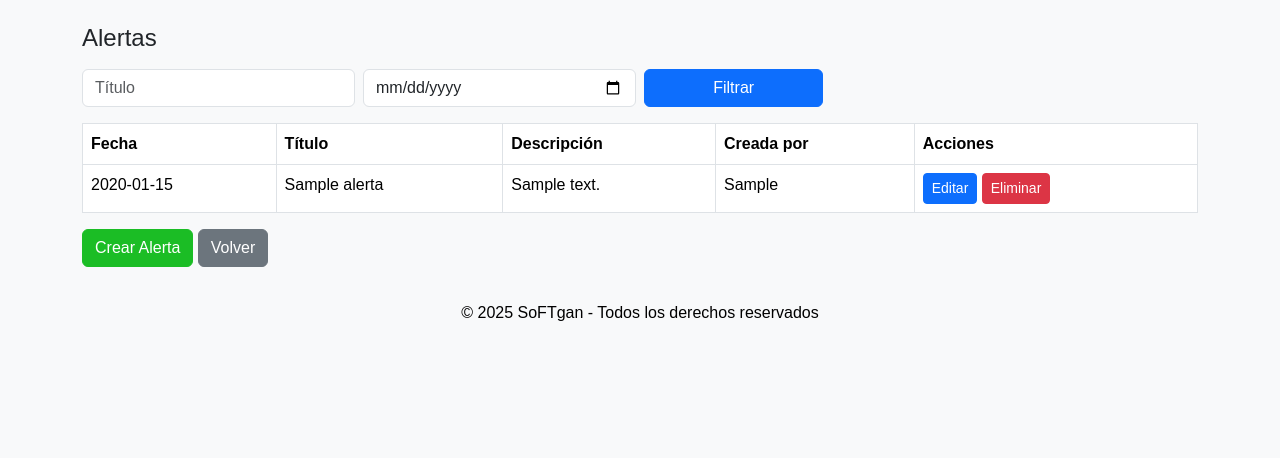
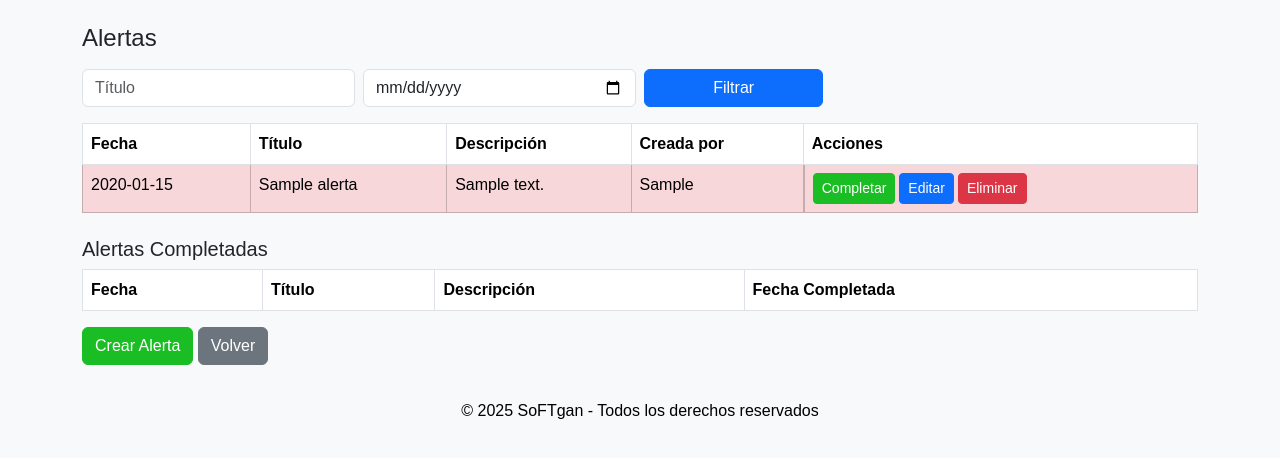
Before and after one commit to eyvervalbuena/softgan-v2, a Flask app: page /alertas/ in a window 1280 px wide; the page is wider, and only the part inside the window is pictured. Shown: the part 128-586 px from the top of that part. Run offline with Flask 3, Linux system fonts and the light colour scheme; the visitor is signed in with stand-in values (Sample User, id 1); tables that the repository leaves empty hold one stand-in row (values such as "Sample post"); lists and menus that the app fills with data are empty; some libraries are stand-ins or nearby versions.

Commit message:
punto de recuperación CRUD de alertas funcional

```diff
--- a/app/__init__.py
+++ b/app/__init__.py
@@ -48,12 +48,27 @@ def crear_tablas():
                 tipo ENUM('manual','automatica') DEFAULT 'manual',
                 creada_por INT,
                 finca_id INT,
+                estado ENUM('pendiente','completada') DEFAULT 'pendiente',
+                fecha_completada DATE,
                 created_at TIMESTAMP DEFAULT CURRENT_TIMESTAMP,
                 FOREIGN KEY (creada_por) REFERENCES usuarios(id) ON DELETE SET NULL,
                 FOREIGN KEY (finca_id) REFERENCES fincas(id) ON DELETE CASCADE
             )"""
         )
-
+        cursor.execute(
+            "SELECT COUNT(*) FROM INFORMATION_SCHEMA.COLUMNS WHERE TABLE_NAME='alertas' AND COLUMN_NAME='estado'"
+        )
+        row = cursor.fetchone()
+        if row and list(row.values())[0] == 0:
+            cursor.execute(
+                "ALTER TABLE alertas ADD COLUMN estado ENUM('pendiente','completada') DEFAULT 'pendiente'"
+            )
+        cursor.execute(
+            "SELECT COUNT(*) FROM INFORMATION_SCHEMA.COLUMNS WHERE TABLE_NAME='alertas' AND COLUMN_NAME='fecha_completada'"
+        )
+        row = cursor.fetchone()
+        if row and list(row.values())[0] == 0:
+            cursor.execute("ALTER TABLE alertas ADD COLUMN fecha_completada DATE")
 def create_app():
     app = Flask(__name__)
     app.config.from_pyfile('config.py')
@@ -83,12 +98,12 @@ def create_app():
             tomorrow = (date.today() + timedelta(days=1)).isoformat()
             with mysql.connection.cursor(MySQLdb.cursors.DictCursor) as cursor:
                 cursor.execute(
-                    'SELECT id, nombre, fecha FROM alertas WHERE finca_id=%s AND fecha=%s ORDER BY fecha DESC LIMIT 5',
+                    'SELECT id, nombre, fecha FROM alertas WHERE finca_id=%s AND fecha=%s AND estado="pendiente" ORDER BY fecha ASC LIMIT 5',
                     (session['finca_id'], tomorrow),
                 )
                 recientes = cursor.fetchall() or []
                 cursor.execute(
-                    'SELECT COUNT(*) AS c FROM alertas WHERE finca_id=%s AND fecha=%s',
+                    'SELECT COUNT(*) AS c FROM alertas WHERE finca_id=%s AND fecha=%s AND estado="pendiente"',
                     (session['finca_id'], tomorrow),
                 )
                 count_row = cursor.fetchone() or {}
--- a/app/alertas/routes.py
+++ b/app/alertas/routes.py
@@ -1,4 +1,5 @@
 from flask import Blueprint, render_template, redirect, url_for, flash, session, request
+from datetime import date
 import MySQLdb.cursors
 
 from .. import mysql
@@ -12,19 +13,30 @@ def lista_alertas():
         return redirect(url_for('auth.login'))
     filtro = request.args.get('filtro', '').strip()
     fecha = request.args.get('fecha', '').strip()
-    query = "SELECT a.id, a.fecha, a.nombre, a.descripcion, a.tipo, u.usuario FROM alertas a LEFT JOIN usuarios u ON a.creada_por=u.id WHERE a.finca_id=%s"
+    query_base = (
+        "SELECT a.id, a.fecha, a.nombre, a.descripcion, a.tipo, a.estado, a.fecha_completada, u.usuario "
+        "FROM alertas a LEFT JOIN usuarios u ON a.creada_por=u.id WHERE a.finca_id=%s"
+    )
     params = [session.get('finca_id')]
     if filtro:
-        query += " AND a.nombre LIKE %s"
+        query_base += " AND a.nombre LIKE %s"
         params.append(f"%{filtro}%")
     if fecha:
-        query += " AND a.fecha=%s"
+        query_base += " AND a.fecha=%s"
         params.append(fecha)
-    query += " ORDER BY a.fecha DESC"
     with mysql.connection.cursor(MySQLdb.cursors.DictCursor) as cursor:
-        cursor.execute(query, tuple(params))
-        alertas = cursor.fetchall() or []
-    return render_template('listar_alertas.html', alertas=alertas, filtro=filtro, fecha=fecha)
+        cursor.execute(query_base + " AND a.estado='pendiente' ORDER BY a.fecha ASC", tuple(params))
+        pendientes = cursor.fetchall() or []
+        cursor.execute(query_base + " AND a.estado='completada' ORDER BY a.fecha_completada DESC", tuple(params))
+        completadas = cursor.fetchall() or []
+    return render_template(
+        'listar_alertas.html',
+        pendientes=pendientes,
+        completadas=completadas,
+        filtro=filtro,
+        fecha=fecha,
+        hoy=date.today(),
+    )
 
 
 @alertas_bp.route('/crear', methods=['GET', 'POST'])
@@ -38,8 +50,7 @@ def crear_alerta():
         descripcion = request.form.get('descripcion')
         with mysql.connection.cursor() as cursor:
             cursor.execute(
-                "INSERT INTO alertas (fecha, nombre, descripcion, tipo, creada_por, finca_id) VALUES (%s, %s, %s, 'manual', %s, %s)",
-                (fecha, nombre, descripcion, session.get('user_id'), session.get('finca_id')),
+                "INSERT INTO alertas (fecha, nombre, descripcion, tipo, creada_por, finca_id, estado) VALUES (%s, %s, %s, 'manual', %s, %s, 'pendiente')",
             )
             mysql.connection.commit()
         flash('Alerta creada correctamente.', 'success')
@@ -70,7 +81,23 @@ def editar_alerta(alerta_id):
             mysql.connection.commit()
         flash('Alerta actualizada correctamente.', 'success')
         return redirect(url_for('alertas.lista_alertas'))
-    return render_template('editar_alerta.html', alerta=alerta)
+    return render_template('eliminar_alerta.html', alerta=alerta)
+
+
+@alertas_bp.route('/completar/<int:alerta_id>', methods=['POST'])
+def completar_alerta(alerta_id):
+    """Mark an alert as completed."""
+    if 'usuario' not in session:
+        flash('Debes iniciar sesión para acceder.', 'warning')
+        return redirect(url_for('auth.login'))
+    with mysql.connection.cursor() as cursor:
+        cursor.execute(
+            "UPDATE alertas SET estado='completada', fecha_completada=%s WHERE id=%s AND finca_id=%s",
+            (date.today(), alerta_id, session.get('finca_id')),
+        )
+        mysql.connection.commit()
+    flash('Alerta marcada como completada.', 'success')
+    return redirect(url_for('alertas.lista_alertas'))
 
 
 @alertas_bp.route('/eliminar/<int:alerta_id>', methods=['GET', 'POST'])
--- a/app/templates/listar_alertas.html
+++ b/app/templates/listar_alertas.html
@@ -25,13 +25,16 @@
       </tr>
     </thead>
     <tbody>
-      {% for a in alertas %}
-      <tr>
+      {% for a in pendientes %}
+      <tr class="{% if a.estado == 'pendiente' and a.fecha < hoy %}table-danger{% endif %}">
         <td>{{ a.fecha }}</td>
         <td>{{ a.nombre }}</td>
         <td>{{ a.descripcion }}</td>
         <td>{{ a.usuario or 'N/A' }}</td>
-        <td>
+        <td class="d-flex gap-1">
+          <form method="post" action="{{ url_for('alertas.completar_alerta', alerta_id=a.id) }}">
+            <button class="btn btn-sm btn-success" type="submit">Completar</button>
+          </form>
           {% if session.get('rol') in ['admin','supervisor'] %}
           <a class="btn btn-sm btn-primary" href="{{ url_for('alertas.editar_alerta', alerta_id=a.id) }}">Editar</a>
           {% endif %}
@@ -43,6 +46,28 @@
       {% endfor %}
     </tbody>
   </table>
+
+  <h5 class="mt-4">Alertas Completadas</h5>
+  <table class="table table-bordered">
+    <thead>
+      <tr>
+        <th>Fecha</th>
+        <th>Título</th>
+        <th>Descripción</th>
+        <th>Fecha Completada</th>
+      </tr>
+    </thead>
+    <tbody>
+      {% for a in completadas %}
+      <tr>
+        <td>{{ a.fecha }}</td>
+        <td>{{ a.nombre }}</td>
+        <td>{{ a.descripcion }}</td>
+        <td>{{ a.fecha_completada }}</td>
+      </tr>
+      {% endfor %}
+    </tbody>
+  </table>
   <a href="{{ url_for('alertas.crear_alerta') }}" class="btn btn-success">Crear Alerta</a>
   <a href="{{ url_for('main.dashboard') }}" class="btn btn-secondary">Volver</a>
 </div>
```
